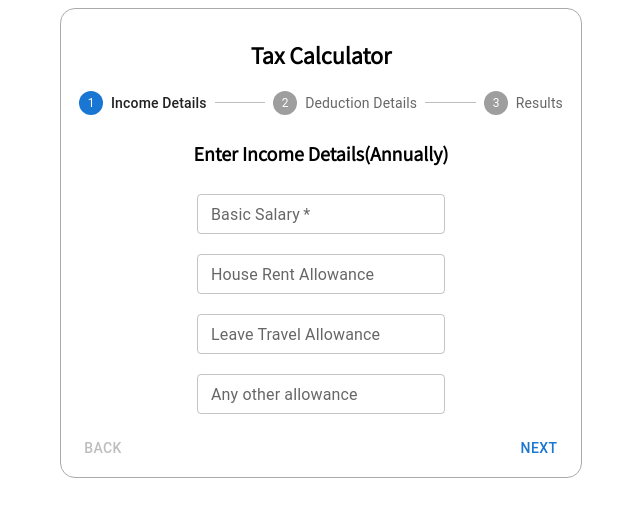
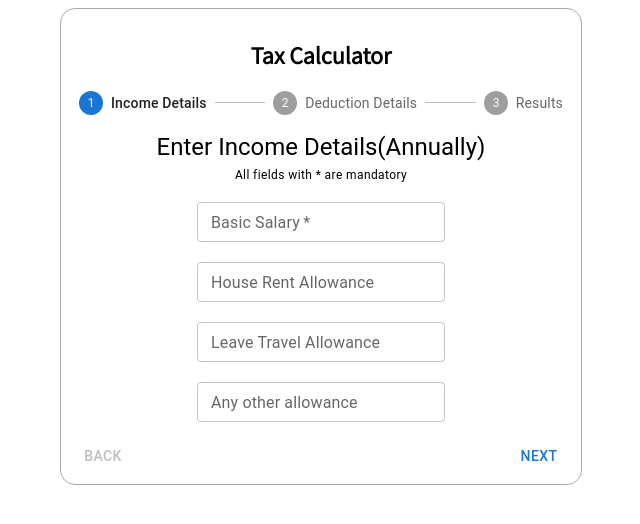
Before and after one commit to aman-j07/react-tax-calculator, a React (Create React App) app: page / in a window 1280 px wide. Shown: the top 524 px of the page, without its empty margins (319-959 px from the left). Built offline with nearby package versions, Linux system fonts and the light colour scheme.

Commit message:
changes made

```diff
--- a/src/App.css
+++ b/src/App.css
@@ -10,10 +10,6 @@
     font-family: 'Assistant', sans-serif;
 }
 
-.formcard__head {
-    font-size: 20px;
-}
-
 .form__details {
     display: flex;
     flex-direction: column;
--- a/src/components/TaxCalculator.tsx
+++ b/src/components/TaxCalculator.tsx
@@ -1,17 +1,10 @@
-import {
-  Box,
-  Button,
-  Step,
-  StepLabel,
-  Stepper,
-} from "@mui/material";
+import { Box, Button, Step, StepLabel, Stepper } from "@mui/material";
 import { useState } from "react";
 import { typeState } from "../types";
 import Form from "./forms/Form";
 import Result from "./Result";
 
 function TaxCalculator() {
-
   // fn to handle any change in inputboxes
   const changeHandler = (
     e: React.ChangeEvent<HTMLInputElement | HTMLTextAreaElement>,
@@ -22,11 +15,13 @@ function TaxCalculator() {
     let value = e.currentTarget.value;
 
     // validation for numeric data to match with only digits
-    if (
-      inputElement.type === "numeric" &&
-      (value.match(/^\d+$/) || value === "")
-    ) {
-      inputElement.value = value;
+    if (inputElement.type === "numeric") {
+      if (value.match(/^\d+$/) || value === "") {
+        inputElement.value = value;
+      }
+      if(inputElement.max!==null && parseInt(value)>inputElement.max ){
+        inputElement.value = inputElement.max.toFixed();
+      }
     } else if (inputElement.type === "checkbox") {
       inputElement.value = inputElement.value === "" ? "checked" : "";
     }
@@ -147,7 +142,7 @@ function TaxCalculator() {
     results: {
       totalIncome: 0,
       totalDeductions: 0,
-      taxableIncome:0,
+      taxableIncome: 0,
       taxOldRegime: 0,
       taxNewRegime: 0,
     },
@@ -182,7 +177,7 @@ function TaxCalculator() {
       setState({ ...state });
     }
     // // if any error is not found increase activestep value
-     else {
+    else {
       setActiveStep((prev) => prev + 1);
       // condition for checking for last step for triggering tax calculating function
       if (activeStep === steps.length - 2) {
@@ -266,7 +261,7 @@ function TaxCalculator() {
         additionalConstant: 0,
       },
     ];
-// array storing slabs of new regime
+    // array storing slabs of new regime
     let newRegimeSlabs = [
       {
         upperLimit: Number.POSITIVE_INFINITY,
@@ -412,11 +407,11 @@ function TaxCalculator() {
 
   // fn to reset form data and take user to the first form
   const handleReset = () => {
-    let formData=state.formData;
-    Object.values(formData).forEach(ele=>{
-      ele.forEach(innerEle=>innerEle.value='')
-    })
-    setState({...state,formData})
+    let formData = state.formData;
+    Object.values(formData).forEach((ele) => {
+      ele.forEach((innerEle) => (innerEle.value = ""));
+    });
+    setState({ ...state, formData });
     setActiveStep(0);
   };
 
@@ -453,7 +448,11 @@ function TaxCalculator() {
         >
           Next
         </Button>
-        {activeStep===steps.length-1? <Button onClick={handleReset}>Reset</Button>:''}
+        {activeStep === steps.length - 1 ? (
+          <Button onClick={handleReset}>Reset</Button>
+        ) : (
+          ""
+        )}
       </Box>
     </div>
   );
--- a/src/components/forms/Form.tsx
+++ b/src/components/forms/Form.tsx
@@ -1,5 +1,5 @@
-import { FormControlLabel, Switch, TextField } from "@mui/material";
-import { useEffect } from "react";
+import { FormControlLabel, Switch, TextField, Typography } from "@mui/material";
+import { Box } from "@mui/system";
 import { formInputType } from "../../types";
 
 type propTypes = {
@@ -13,17 +13,16 @@ type propTypes = {
   category: "incomes" | "deductions";
 };
 
-  // this component uses an object array for displayng inputs according and states used are controlled by parent
+// this component uses an object array for displayng inputs according and states used are controlled by parent
 function Form(props: propTypes) {
   const { title, inputs, changeHandler, category } = { ...props };
 
-  useEffect(()=>{
-    console.log('rendered')
-  },[])
-
   return (
     <div className="formcard">
-      <h4 className="formcard__head">{title}</h4>
+      <Box my={2} alignItems='center'>
+        <Typography variant="h5">{title}</Typography>
+        <Typography textAlign='start' gutterBottom variant="caption">All fields with * are mandatory</Typography>
+      </Box>
       <form className="form__details column--vcenter">
         {inputs.map((ele, index) => {
           let final;
@@ -34,7 +33,9 @@ function Form(props: propTypes) {
                 key={ele.id}
                 label={ele.name}
                 required={ele.required}
-                helperText={ele.max !== null ? `Maximum value allowed-${ele.max}` : ""}
+                helperText={
+                  ele.max !== null ? `Maximum value allowed-${ele.max}` : ""
+                }
                 value={ele.value}
                 disabled={ele.disabled}
                 onChange={(e) => {
```
